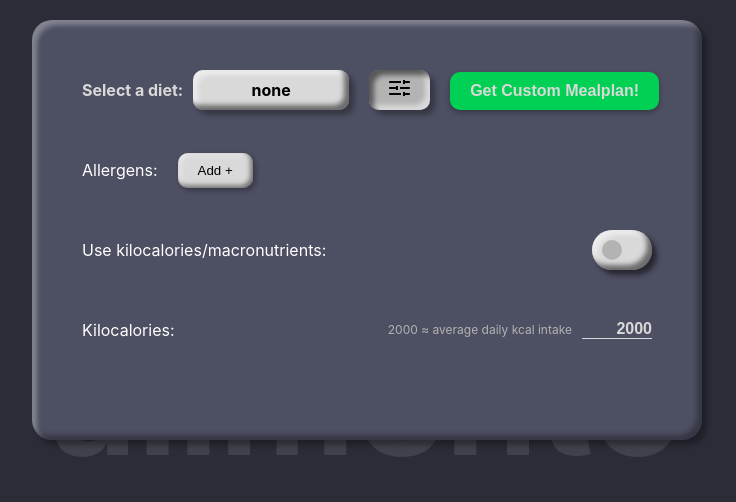
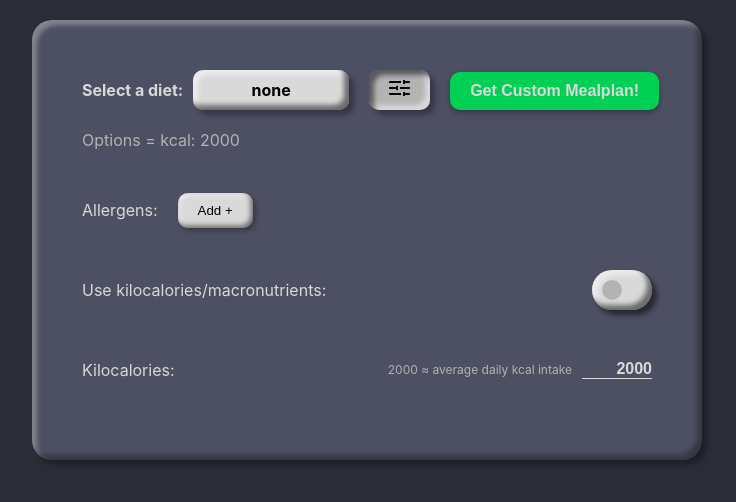
Before and after one commit to stanciuruben/alimento, a React (Vite) app in the folder client/: page / in a window 1280 px wide. Both pictures are taken after a click on the button "More/Less Options". Shown: the top 502 px of the page, without its empty margins (273-1009 px from the left). Built offline with nearby package versions, Linux system fonts and the light colour scheme.

Commit message:
feat: MoreOptions state and dispaly in UI

```diff
--- a/client/src/App.css
+++ b/client/src/App.css
@@ -116,3 +116,11 @@
     box-shadow: 0 0.1rem 0.1rem var(--black-3);
     transform: translateY(0.1rem);
 }
+
+
+.btn--1:focus,
+.btn--1:focus-visible,
+.cta--1:focus,
+.cta--1:focus-visible {
+    background-color: var(--lightgray);
+}
--- a/client/src/App.tsx
+++ b/client/src/App.tsx
@@ -1,4 +1,5 @@
 import { useRef, useState, type FormEvent, type KeyboardEvent, type MouseEvent } from 'react';
+import type MoreOptionsType from './types/MoreOptions';
 import UserInputs from './components/UserInputs/UserInputs';
 import './App.css';
 
@@ -6,6 +7,13 @@ function App (): JSX.Element {
     const allergensInput = useRef<HTMLInputElement>(null);
     const [showInput, setShowInput] = useState<boolean>(false);
     const [allergens, setAllergens] = useState<string[]>([]);
+    const [moreOptions, setMoreOptions] = useState<MoreOptionsType>({
+        kcal: 2000,
+        protein: 115,
+        carbs: 250,
+        fat: 60,
+        useMacros: false
+    });
 
     function addAllergens (e: FormEvent<HTMLFormElement>): void {
         e.preventDefault();
@@ -35,6 +43,8 @@ function App (): JSX.Element {
                 setShowInput={setShowInput}
                 allergens={allergens}
                 setAllergens={setAllergens}
+                setMoreOptions={setMoreOptions}
+                moreOptions={moreOptions}
             />
             {showInput && (
                 <>
@@ -48,8 +58,8 @@ function App (): JSX.Element {
                             htmlFor="allergens-input"
                             className="allergens__input__label"
                         >
-                            Insert 1 or more ingredients separated by a commas
-                            or spaces that you don't want in your meal plan.
+                            Insert one or more ingredients separated by commas
+                            or spaces, that shouldn't be included in your meal plan.
                         </label>
                         <input
                             autoFocus
--- a/client/src/components/MoreOptions/MoreOptions.tsx
+++ b/client/src/components/MoreOptions/MoreOptions.tsx
@@ -7,48 +7,68 @@ import {
     type SetStateAction,
     type Dispatch
 } from 'react';
+import type MoreOptionsType from '../../types/MoreOptions';
 import Allergens from '../Allergens/Allergens';
 
 interface Props {
     setShowInput: Dispatch<SetStateAction<boolean>>
     allergens: string[]
     setAllergens: Dispatch<SetStateAction<string[]>>
+    setMoreOptions: Dispatch<SetStateAction<MoreOptionsType>>
+    moreOptions: MoreOptionsType
 }
 
-const MoreOptions: FC<Props> = ({ setShowInput, allergens, setAllergens }) => {
-    const [useMacros, setUseMacros] = useState<boolean>(false);
-    const [kcal, setKcal] = useState<number>(2000);
-    const [protein, setProtein] = useState<number>(110);
-    const [carbs, setCarbs] = useState<number>(255);
-    const [fat, setFat] = useState<number>(60);
+const MoreOptions: FC<Props> = ({
+    setShowInput,
+    allergens,
+    setAllergens,
+    setMoreOptions,
+    moreOptions
+}) => {
+    const [useMacros, setUseMacros] = useState<boolean>(moreOptions.useMacros);
+    const [kcal, setKcal] = useState<number>(moreOptions.kcal);
+    const [protein, setProtein] = useState<number>(moreOptions.protein);
+    const [carbs, setCarbs] = useState<number>(moreOptions.carbs);
+    const [fat, setFat] = useState<number>(moreOptions.fat);
     const [macrosToKcal, setMacrosToKcal] = useState<number>(0);
 
     useEffect(() => {
         setMacrosToKcal(protein * 4 + carbs * 4 + fat * 9);
-        // send state to parent
     }, [protein, carbs, fat]);
+
+    useEffect(() => {
+        setMoreOptions({
+            kcal,
+            protein,
+            carbs,
+            fat,
+            useMacros
+        });
+    }, [useMacros, kcal, protein, carbs, fat])
 
     function changeState (
         e: ChangeEvent<HTMLInputElement>,
         property: string
     ): void {
-        const newInput: number = parseInt(e.target.value);
-        if (isNaN(newInput)) {
+        let newInput: string = e.target.value;
+        if (newInput === '') newInput = '0';
+        const newInputAsNumber: number = parseInt(newInput);
+        if (isNaN(newInputAsNumber)) {
             // set a warning if input is not a number
             return;
         }
         switch (property) {
             case 'kcal':
-                setKcal(newInput);
+                setKcal(newInputAsNumber);
                 break;
             case 'protein':
-                setProtein(newInput);
+                setProtein(newInputAsNumber);
                 break;
             case 'carbs':
-                setCarbs(newInput);
+                setCarbs(newInputAsNumber);
                 break;
             case 'fat':
-                setFat(newInput);
+                setFat(newInputAsNumber);
                 break;
             default:
         }
@@ -71,6 +91,7 @@ const MoreOptions: FC<Props> = ({ setShowInput, allergens, setAllergens }) => {
                         name="kcal-macros"
                         id="kcal-macros"
                         className="form_checkbox"
+                        checked={useMacros}
                         onChange={() => {
                             setUseMacros(!useMacros);
                         }}
--- a/client/src/components/UserInputs/UserInputs.css
+++ b/client/src/components/UserInputs/UserInputs.css
@@ -47,7 +47,17 @@
 
 .form_label {
     font-size: 1.6rem;
-    color: white;
+    color: var(--white);
+    margin-right: 2rem;
+    padding: 1rem 0;
+    display: inline-block;
+    vertical-align: middle;
+}
+
+.form_label--1 {
+    white-space: normal;
+    font-size: 1.6rem;
+    color: var(--lightgray);
     margin-right: 2rem;
     padding: 1rem 0;
     display: inline-block;
@@ -190,7 +200,6 @@
 
 .form__more_options {
     display: block;
-    padding: 2rem 0;
     border: none;
     outline: none;
     opacity: 0;
--- a/client/src/components/UserInputs/UserInputs.tsx
+++ b/client/src/components/UserInputs/UserInputs.tsx
@@ -5,6 +5,7 @@ import {
     type MouseEvent,
     type Dispatch
 } from 'react';
+import type MoreOptionsType from '../../types/MoreOptions';
 import MoreOptions from '../MoreOptions/MoreOptions';
 import './UserInputs.css';
 
@@ -12,9 +13,17 @@ interface Props {
     setShowInput: Dispatch<SetStateAction<boolean>>
     allergens: string[]
     setAllergens: Dispatch<SetStateAction<string[]>>
+    setMoreOptions: Dispatch<SetStateAction<MoreOptionsType>>
+    moreOptions: MoreOptionsType
 }
 
-const UserInputs: FC<Props> = ({ setShowInput, allergens, setAllergens }) => {
+const UserInputs: FC<Props> = ({
+    setShowInput,
+    allergens,
+    setAllergens,
+    setMoreOptions,
+    moreOptions
+}) => {
     const [showMore, setShowMore] = useState<boolean>(false);
 
     function toggleSettings (e: MouseEvent): void {
@@ -79,6 +88,20 @@ const UserInputs: FC<Props> = ({ setShowInput, allergens, setAllergens }) => {
             <button className="cta--1 form__primary--last">
                 Get Custom Mealplan!
             </button>
+            <p className="form__more_options__row form_label--1">
+                Options =&nbsp;
+                {allergens.length > 0 &&
+                    'allergens: ' + allergens.join(', ') + '. '}
+                {moreOptions.useMacros
+                    ? 'macros: ' +
+                      moreOptions.protein.toString() +
+                      'g protein, ' +
+                      moreOptions.carbs.toString() +
+                      'g carbs, ' +
+                      moreOptions.fat.toString() +
+                      'g fat.'
+                    : 'kcal: ' + moreOptions.kcal.toString()}
+            </p>
             {showMore && (
                 <>
                     <div aria-hidden className="form__more_options__bg"></div>
@@ -86,6 +109,8 @@ const UserInputs: FC<Props> = ({ setShowInput, allergens, setAllergens }) => {
                         setShowInput={setShowInput}
                         allergens={allergens}
                         setAllergens={setAllergens}
+                        setMoreOptions={setMoreOptions}
+                        moreOptions={moreOptions}
                     />
                 </>
             )}
--- /dev/null
+++ b/client/src/types/MoreOptions.ts
@@ -0,0 +1,7 @@
+export default interface MoreOptions {
+    kcal: number
+    protein: number
+    carbs: number
+    fat: number
+    useMacros: boolean
+}
```
